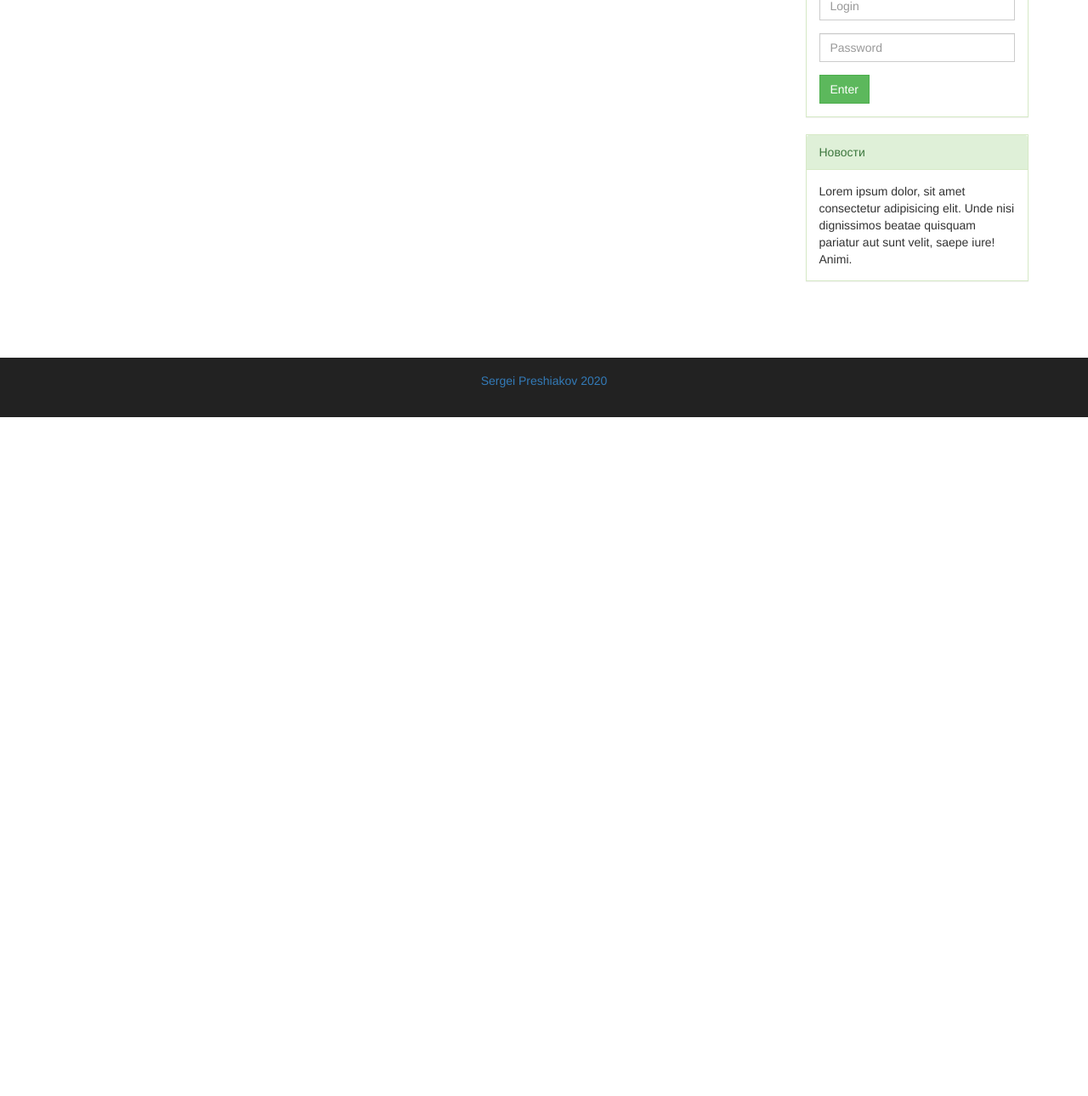
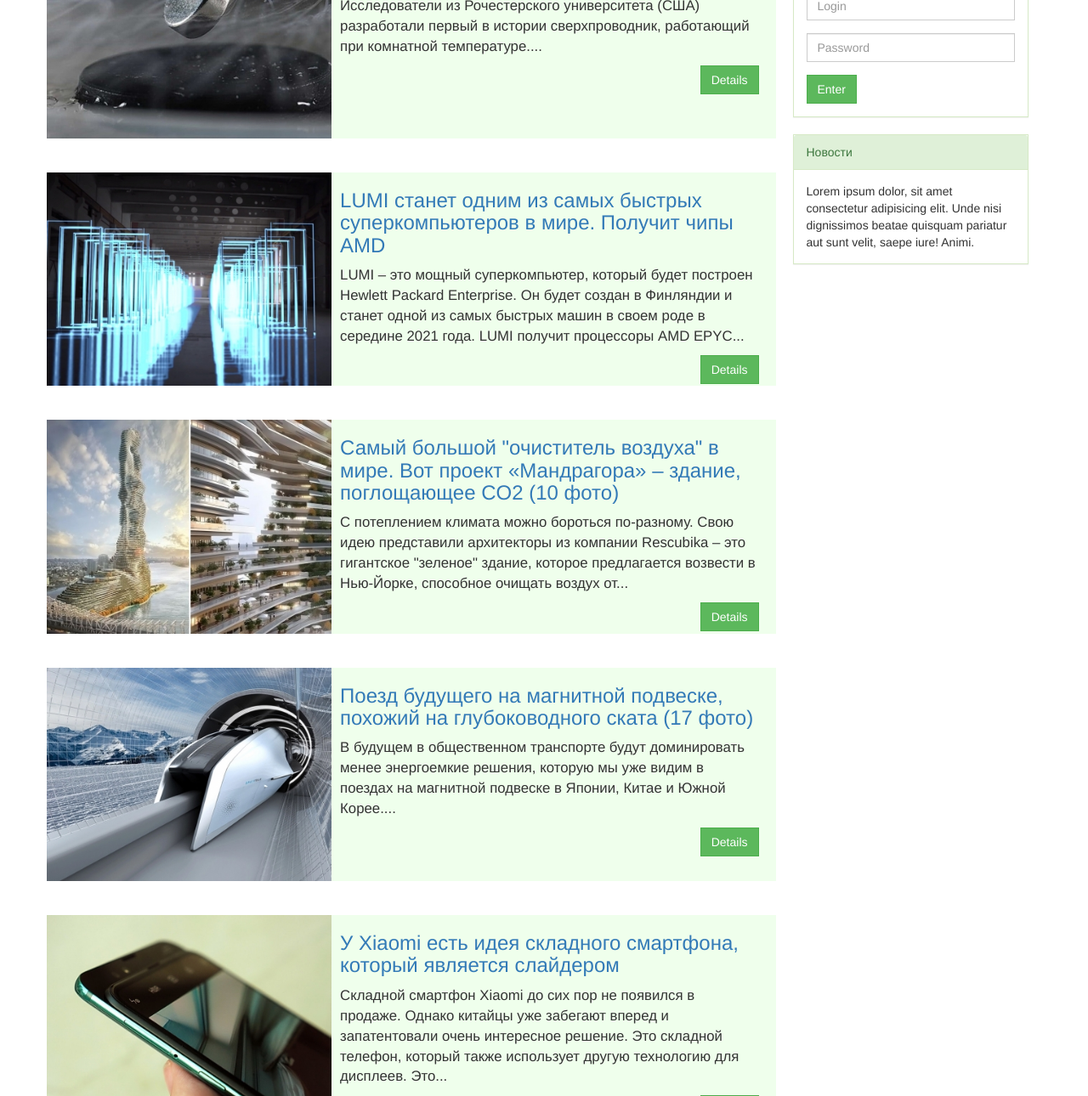
Before and after one commit to SergeiPresnyakov/HiTechNews, a plain HTML site: page index.html in a window 1280 px wide. Shown: the part 421-1711 px from the top of the page at 85% size. Before the commit the page ends 912 px from the top, so only its background shows below. Drawn offline with nearby package versions, Linux system fonts and the light colour scheme.

Commit message:
added articles

```diff
--- a/assets/css/style.css
+++ b/assets/css/style.css
@@ -38,3 +38,41 @@ footer {
 .panel, .form-control, .btn {
     border-radius: 0;
 }
+
+.well {
+    padding: 0;
+    border-radius: 0;
+}
+
+
+.col-lg-3, .col-md-3, .col-sm-2, .col-xs-2 {
+    padding-left: 0;
+
+}
+
+.article-container {
+    background-color: rgb(239, 255, 236);
+    padding-right: 20px;
+    margin-right: 20px;
+    margin-top: 20px;
+    margin-bottom: 20px;
+    display: flex;
+}
+
+.article-header {
+    padding-left: 2%;
+}
+
+.article-text {
+    padding-left: 2%;
+}
+
+.article-text p {
+    font-size: 120%;
+}
+
+.article-container img {
+    max-width: 40%;
+    height: auto;
+    object-fit: cover;
+}
--- a/index.html
+++ b/index.html
@@ -60,6 +60,85 @@
     <div class="container">
       <div class="row">
         <div class="col-lg-9">
+          <!--Main content-->
+          <h1>Новости</h1>
+          <hr>
+
+
+          <div class="row">
+            <div class="article-container">
+              <img src="assets/img/conductor.jpg" alt="superconductor">
+              <div class="article-text-container">
+                <div class="article-header">
+                  <h3><a href="#">Этот предмет может революционизировать нашу жизнь</a></h3>
+                </div>
+                <div class="article-text">
+                  <p>Исследователи из Рочестерского университета (США) разработали первый в истории сверхпроводник, работающий при комнатной температуре....</p>
+                </div>
+                <a href="#" class="btn btn-success pull-right">Details</a>
+              </div>
+            </div>
+          </div>
+
+          <div class="row">
+            <div class="article-container">
+              <img src="assets/img/lumi.jpg" alt="superconductor">
+              <div class="article-text-container">
+                <div class="article-header">
+                  <h3><a href="#">LUMI станет одним из самых быстрых суперкомпьютеров в мире. Получит чипы AMD</a></h3>
+                </div>
+                <div class="article-text">
+                  <p>LUMI – это мощный суперкомпьютер, который будет построен Hewlett Packard Enterprise. Он будет создан в Финляндии и станет одной из самых быстрых машин в своем роде в середине 2021 года. LUMI получит процессоры AMD EPYC...</p>
+                </div>
+                <a href="#" class="btn btn-success pull-right">Details</a>
+              </div>
+            </div>
+          </div>
+
+          <div class="row">
+            <div class="article-container">
+              <img src="assets/img/mandrake.jpg" alt="superconductor">
+              <div class="article-text-container">
+                <div class="article-header">
+                  <h3><a href="#">Самый большой "очиститель воздуха" в мире. Вот проект «Мандрагора» – здание, поглощающее CO2 (10 фото)</a></h3>
+                </div>
+                <div class="article-text">
+                  <p>С потеплением климата можно бороться по-разному. Свою идею представили архитекторы из компании Rescubika – это гигантское "зеленое" здание, которое предлагается возвести в Нью-Йорке, способное очищать воздух от...</p>
+                </div>
+                <a href="#" class="btn btn-success pull-right">Details</a>
+              </div>
+            </div>
+          </div>
+
+          <div class="row">
+            <div class="article-container">
+              <img src="assets/img/train.jpg" alt="superconductor">
+              <div class="article-text-container">
+                <div class="article-header">
+                  <h3><a href="#">Поезд будущего на магнитной подвеске, похожий на глубоководного ската (17 фото)</a></h3>
+                </div>
+                <div class="article-text">
+                  <p>В будущем в общественном транспорте будут доминировать менее энергоемкие решения, которую мы уже видим в поездах на магнитной подвеске в Японии, Китае и Южной Корее....</p>
+                </div>
+                <a href="#" class="btn btn-success pull-right">Details</a>
+              </div>
+            </div>
+          </div>
+
+          <div class="row">
+            <div class="article-container">
+              <img src="assets/img/xiaomi.jpg" alt="superconductor">
+              <div class="article-text-container">
+                <div class="article-header">
+                  <h3><a href="#">У Xiaomi есть идея складного смартфона, который является слайдером</a></h3>
+                </div>
+                <div class="article-text">
+                  <p>Складной смартфон Xiaomi до сих пор не появился в продаже. Однако китайцы уже забегают вперед и запатентовали очень интересное решение. Это складной телефон, который также использует другую технологию для дисплеев. Это...</p>
+                </div>
+                <a href="#" class="btn btn-success pull-right">Details</a>
+              </div>
+            </div>
+          </div>
 
         </div>
         <!--Sidebar-->
```
Also changed, not shown: assets/img/conductor.jpg (added), assets/img/lumi.jpg (added), assets/img/mandrake.jpg (added), assets/img/train.jpg (added), assets/img/xiaomi.jpg (added).
